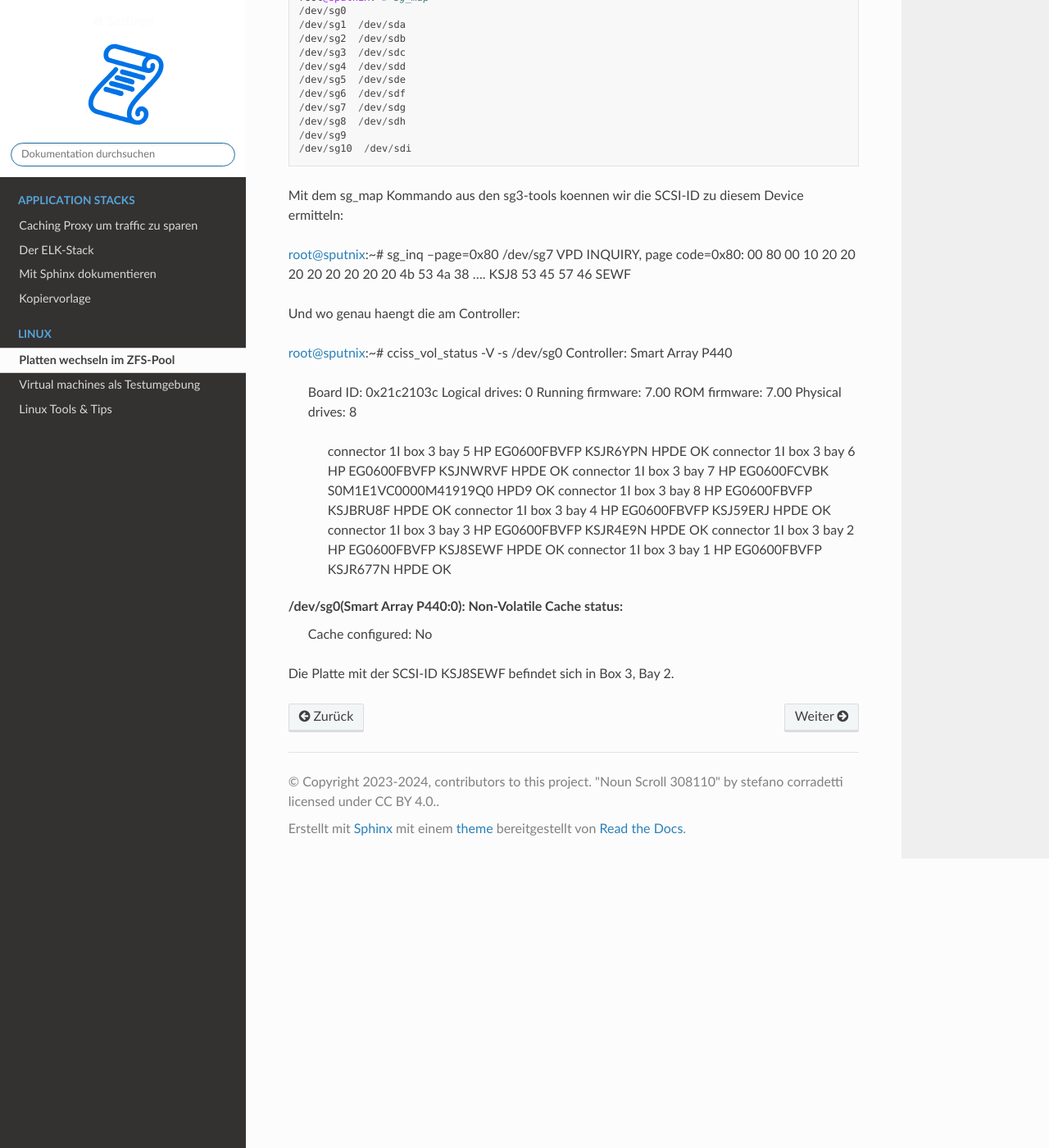
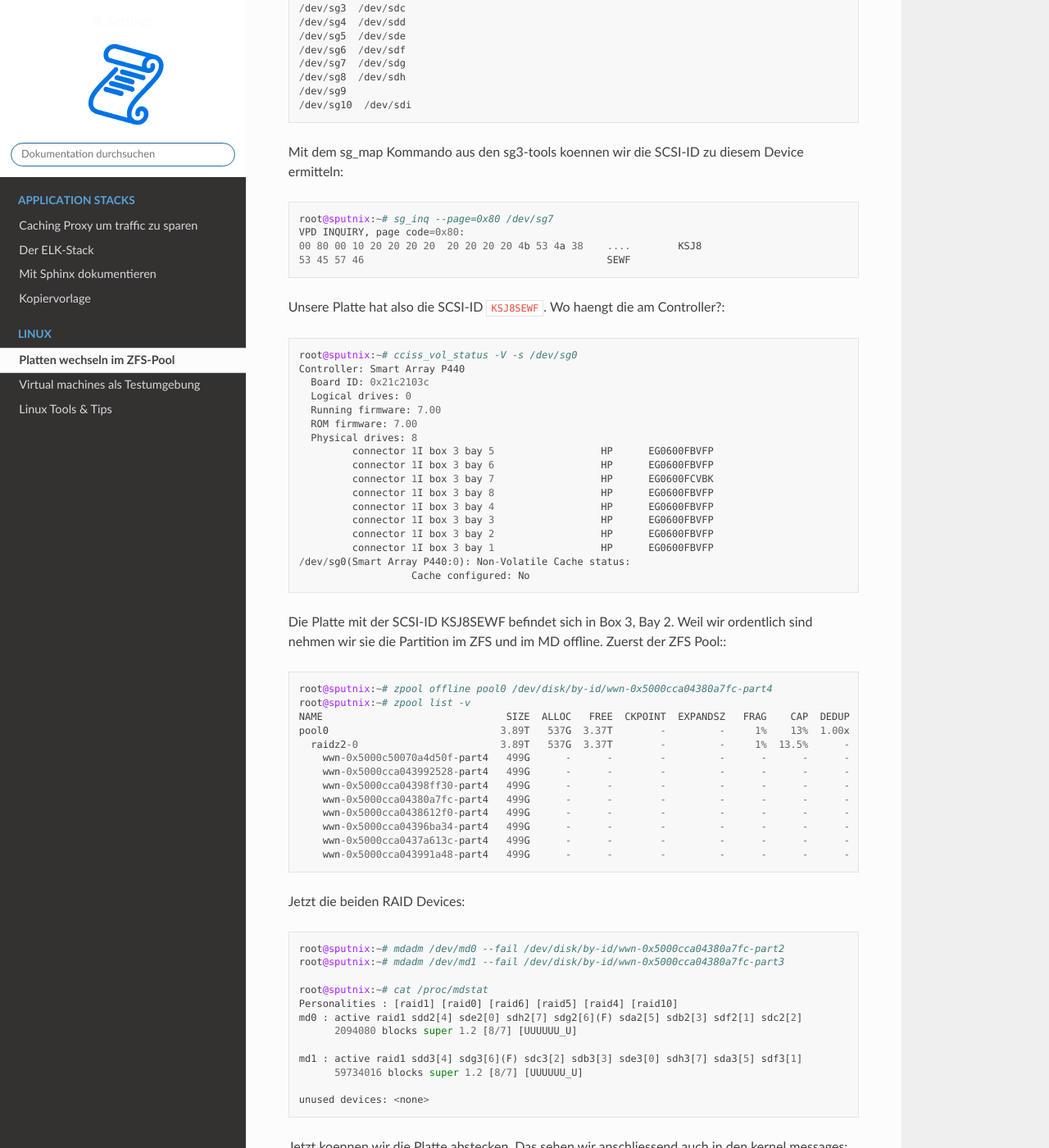
Before and after one commit to fl/settings, a Sphinx documentation site: the page built from docs/linux/diskchange.rst, in a window 1280 px wide and 1400 px high, scrolled down 1091 px. Shown: the whole window at 82% size. Built offline with Sphinx 7.4.7 and the Read the Docs theme 3.1.0, drawn with Linux system fonts in a browser that asks for light colours; some of the changed text lies outside the part shown.

Commit message:
ZFS and failed disks cont'd

```diff
--- a/docs/linux/diskchange.rst
+++ b/docs/linux/diskchange.rst
@@ -6,24 +6,22 @@ Wenn Platten akputt gehen, muss man sie auswechseln. Wenn sie an einem RAID-Cont
 
 Hier ist eine Platte bereits FAULTY::
 
-root@sputnix:~# zpool list -v
-NAME                               SIZE  ALLOC   FREE  CKPOINT  EXPANDSZ   FRAG    CAP  DEDUP    HEALTH  ALTROOT
-pool0                             3.89T   537G  3.37T        -         -     1%    13%  1.00x  DEGRADED  -
-  raidz2-0                        3.89T   537G  3.37T        -         -     1%  13.5%      -  DEGRADED
-    wwn-0x5000c50070a4d50f-part4   499G      -      -        -         -      -      -      -    ONLINE
-    wwn-0x5000cca043992528-part4   499G      -      -        -         -      -      -      -    ONLINE
-    wwn-0x5000cca04398ff30-part4   499G      -      -        -         -      -      -      -    ONLINE
-    wwn-0x5000cca04380a7fc-part4   499G      -      -        -         -      -      -      -   FAULTED
-    wwn-0x5000cca0438612f0-part4   499G      -      -        -         -      -      -      -    ONLINE
-    wwn-0x5000cca04396ba34-part4   499G      -      -        -         -      -      -      -    ONLINE
-    wwn-0x5000cca0437a613c-part4   499G      -      -        -         -      -      -      -    ONLINE
-    wwn-0x5000cca043991a48-part4   499G      -      -        -         -      -      -      -    ONLINE
+    root@sputnix:~# zpool list -v
+    NAME                               SIZE  ALLOC   FREE  CKPOINT  EXPANDSZ   FRAG    CAP  DEDUP    HEALTH  ALTROOT
+    pool0                             3.89T   537G  3.37T        -         -     1%    13%  1.00x  DEGRADED  -
+      raidz2-0                        3.89T   537G  3.37T        -         -     1%  13.5%      -  DEGRADED
+        wwn-0x5000c50070a4d50f-part4   499G      -      -        -         -      -      -      -    ONLINE
+        wwn-0x5000cca043992528-part4   499G      -      -        -         -      -      -      -    ONLINE
+        wwn-0x5000cca04398ff30-part4   499G      -      -        -         -      -      -      -    ONLINE
+        wwn-0x5000cca04380a7fc-part4   499G      -      -        -         -      -      -      -   FAULTED
+        wwn-0x5000cca0438612f0-part4   499G      -      -        -         -      -      -      -    ONLINE
+        wwn-0x5000cca04396ba34-part4   499G      -      -        -         -      -      -      -    ONLINE
+        wwn-0x5000cca0437a613c-part4   499G      -      -        -         -      -      -      -    ONLINE
+        wwn-0x5000cca043991a48-part4   499G      -      -        -         -      -      -      -    ONLINE
 
-Am Server selber leuchtet die Fehler-LED von einer Platte, Box 3 Bay 2. Dieser Controller ist im HBA mode, und exportiert nur die blockdevices, keine logical disks (FIXME: nicht ganz richtig, mit der hpsa man page erweitern). Welche Platte genau ist kaputt? Aus dem device name sehen wir die WWN:
+Am Server selber leuchtet die Fehler-LED von einer Platte, Box 3 Bay 2. Dieser Controller ist im HBA mode, und exportiert nur die blockdevices, keine logical disks (FIXME: nicht ganz richtig, mit der hpsa man page erweitern). Welche Platte genau ist kaputt? Aus dem device name sehen wir die WWN::
 
     wwn-0x5000cca04380a7fc-part4   499G      -      -        -         -      -      -      -   FAULTED
-
-5000cca04380a7fc
 
 Mit der WWN suchen wir die Zuordnung zum Linux device node::
 
@@ -51,30 +49,73 @@ Mit der WWN suchen wir die Zuordnung zum Linux device node::
 
 Mit dem sg_map Kommando aus den sg3-tools koennen wir die SCSI-ID zu diesem Device ermitteln::
 
+    root@sputnix:~# sg_inq --page=0x80 /dev/sg7
+    VPD INQUIRY, page code=0x80:
+    00 80 00 10 20 20 20 20  20 20 20 20 4b 53 4a 38    ....        KSJ8
+    53 45 57 46                                         SEWF
 
-root@sputnix:~# sg_inq --page=0x80 /dev/sg7
-VPD INQUIRY, page code=0x80:
-00 80 00 10 20 20 20 20  20 20 20 20 4b 53 4a 38    ....        KSJ8
-53 45 57 46                                         SEWF
+Unsere Platte hat also die SCSI-ID ``KSJ8SEWF``. Wo haengt die am Controller?::
 
-Und wo genau haengt die am Controller::
+    root@sputnix:~# cciss_vol_status -V -s /dev/sg0
+    Controller: Smart Array P440
+      Board ID: 0x21c2103c
+      Logical drives: 0
+      Running firmware: 7.00
+      ROM firmware: 7.00
+      Physical drives: 8
+             connector 1I box 3 bay 5                  HP      EG0600FBVFP                                      KSJR6YPN     HPDE OK
+             connector 1I box 3 bay 6                  HP      EG0600FBVFP                                      KSJNWRVF     HPDE OK
+             connector 1I box 3 bay 7                  HP      EG0600FCVBK                          S0M1E1VC0000M41919Q0     HPD9 OK
+             connector 1I box 3 bay 8                  HP      EG0600FBVFP                                      KSJBRU8F     HPDE OK
+             connector 1I box 3 bay 4                  HP      EG0600FBVFP                                      KSJ59ERJ     HPDE OK
+             connector 1I box 3 bay 3                  HP      EG0600FBVFP                                      KSJR4E9N     HPDE OK
+             connector 1I box 3 bay 2                  HP      EG0600FBVFP                                      KSJ8SEWF     HPDE OK
+             connector 1I box 3 bay 1                  HP      EG0600FBVFP                                      KSJR677N     HPDE OK
+    /dev/sg0(Smart Array P440:0): Non-Volatile Cache status:
+                       Cache configured: No
 
-root@sputnix:~# cciss_vol_status -V -s /dev/sg0
-Controller: Smart Array P440
-  Board ID: 0x21c2103c
-  Logical drives: 0
-  Running firmware: 7.00
-  ROM firmware: 7.00
-  Physical drives: 8
-         connector 1I box 3 bay 5                  HP      EG0600FBVFP                                      KSJR6YPN     HPDE OK
-         connector 1I box 3 bay 6                  HP      EG0600FBVFP                                      KSJNWRVF     HPDE OK
-         connector 1I box 3 bay 7                  HP      EG0600FCVBK                          S0M1E1VC0000M41919Q0     HPD9 OK
-         connector 1I box 3 bay 8                  HP      EG0600FBVFP                                      KSJBRU8F     HPDE OK
-         connector 1I box 3 bay 4                  HP      EG0600FBVFP                                      KSJ59ERJ     HPDE OK
-         connector 1I box 3 bay 3                  HP      EG0600FBVFP                                      KSJR4E9N     HPDE OK
-         connector 1I box 3 bay 2                  HP      EG0600FBVFP                                      KSJ8SEWF     HPDE OK
-         connector 1I box 3 bay 1                  HP      EG0600FBVFP                                      KSJR677N     HPDE OK
-/dev/sg0(Smart Array P440:0): Non-Volatile Cache status:
-                   Cache configured: No
+Die Platte mit der SCSI-ID KSJ8SEWF befindet sich in Box 3, Bay 2. Weil wir ordentlich sind nehmen wir sie die Partition im ZFS und im MD offline. Zuerst der ZFS Pool:::
 
-Die Platte mit der SCSI-ID KSJ8SEWF befindet sich in Box 3, Bay 2.
+    root@sputnix:~# zpool offline pool0 /dev/disk/by-id/wwn-0x5000cca04380a7fc-part4
+    root@sputnix:~# zpool list -v
+    NAME                               SIZE  ALLOC   FREE  CKPOINT  EXPANDSZ   FRAG    CAP  DEDUP    HEALTH  ALTROOT
+    pool0                             3.89T   537G  3.37T        -         -     1%    13%  1.00x  DEGRADED  -
+      raidz2-0                        3.89T   537G  3.37T        -         -     1%  13.5%      -  DEGRADED
+        wwn-0x5000c50070a4d50f-part4   499G      -      -        -         -      -      -      -    ONLINE
+        wwn-0x5000cca043992528-part4   499G      -      -        -         -      -      -      -    ONLINE
+        wwn-0x5000cca04398ff30-part4   499G      -      -        -         -      -      -      -    ONLINE
+        wwn-0x5000cca04380a7fc-part4   499G      -      -        -         -      -      -      -   FAULTED
+        wwn-0x5000cca0438612f0-part4   499G      -      -        -         -      -      -      -    ONLINE
+        wwn-0x5000cca04396ba34-part4   499G      -      -        -         -      -      -      -    ONLINE
+        wwn-0x5000cca0437a613c-part4   499G      -      -        -         -      -      -      -    ONLINE
+        wwn-0x5000cca043991a48-part4   499G      -      -        -         -      -      -      -    ONLINE
+
+Jetzt die beiden RAID Devices::
+
+    root@sputnix:~# mdadm /dev/md0 --fail /dev/disk/by-id/wwn-0x5000cca04380a7fc-part2
+    root@sputnix:~# mdadm /dev/md1 --fail /dev/disk/by-id/wwn-0x5000cca04380a7fc-part3
+
+    root@sputnix:~# cat /proc/mdstat
+    Personalities : [raid1] [raid0] [raid6] [raid5] [raid4] [raid10]
+    md0 : active raid1 sdd2[4] sde2[0] sdh2[7] sdg2[6](F) sda2[5] sdb2[3] sdf2[1] sdc2[2]
+          2094080 blocks super 1.2 [8/7] [UUUUUU_U]
+
+    md1 : active raid1 sdd3[4] sdg3[6](F) sdc3[2] sdb3[3] sde3[0] sdh3[7] sda3[5] sdf3[1]
+          59734016 blocks super 1.2 [8/7] [UUUUUU_U]
+
+    unused devices: <none>
+
+Jetzt koennen wir die Platte abstecken. Das sehen wir anschliessend auch in den kernel messages::
+
+    root@sputnix:~# dmesg | tail
+    [418391.633781] md/raid1:md0: Disk failure on sdg2, disabling device.
+                    md/raid1:md0: Operation continuing on 7 devices.
+    [418414.942529] md/raid1:md1: Disk failure on sdg3, disabling device.
+                    md/raid1:md1: Operation continuing on 7 devices.
+    [418489.366233] hpsa 0000:13:00.0: SCSI status: LUN:0000000000800601 CDB:12010000040000000000000000000000
+    [418489.385285] hpsa 0000:13:00.0: SCSI Status = 02, Sense key = 0x05, ASC = 0x25, ASCQ = 0x00
+    [418489.403067] hpsa 0000:13:00.0: Acknowledging event: 0x80000012 (HP SSD Smart Path configuration change)
+    [418489.464158] hpsa 0000:13:00.0: scsi 0:0:7:0: removed Direct-Access     HP       EG0600FBVFP      PHYS DRV SSDSmartPathCap- En- Exp=1
+    [418504.722652] hpsa 0000:13:00.0: Acknowledging event: 0x80000002 (HP SSD Smart Path configuration change)
+    [418504.776397] hpsa 0000:13:00.0: scsi 0:0:7:0: masked Direct-Access     HP       EG0600FBVFP      PHYS DRV SSDSmartPathCap- En- Exp=0
+``
```
